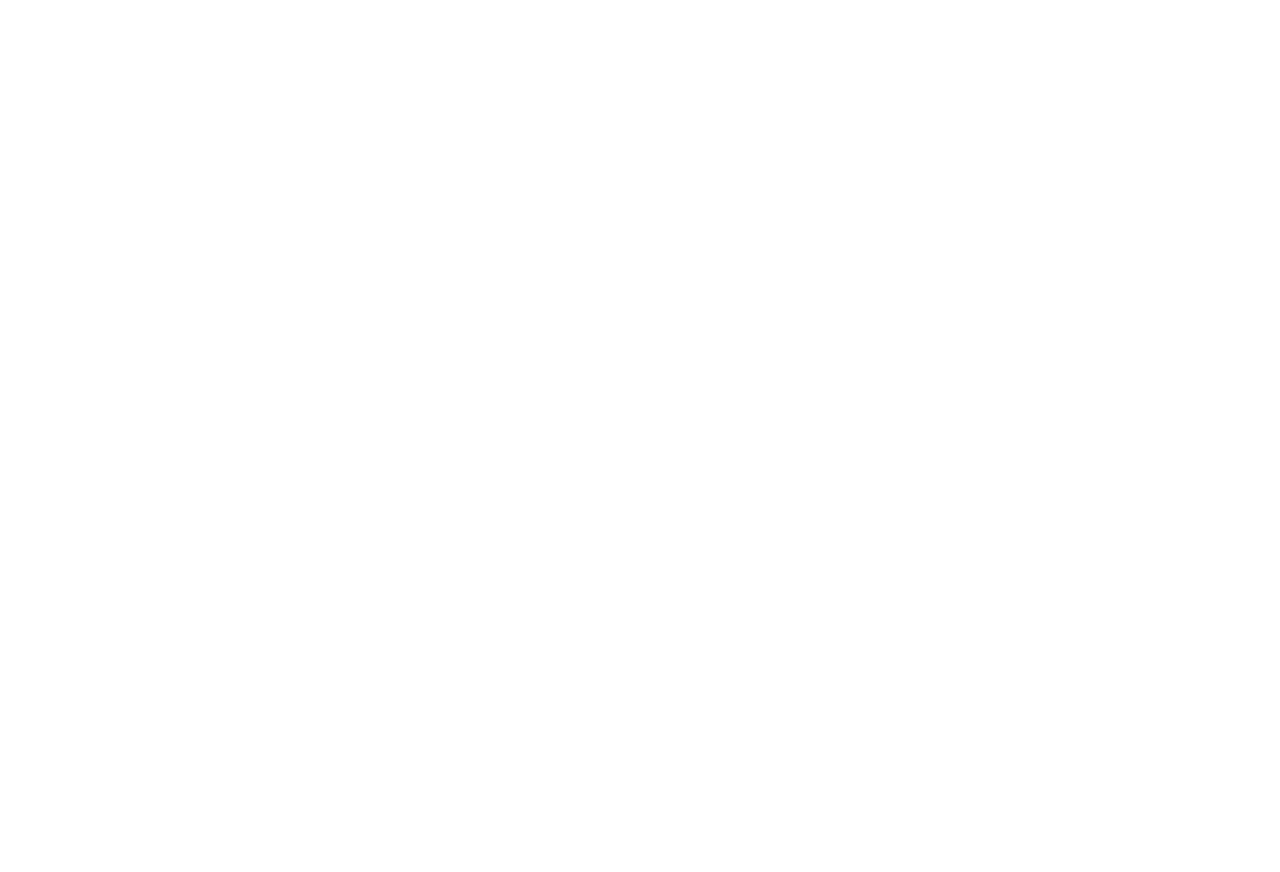
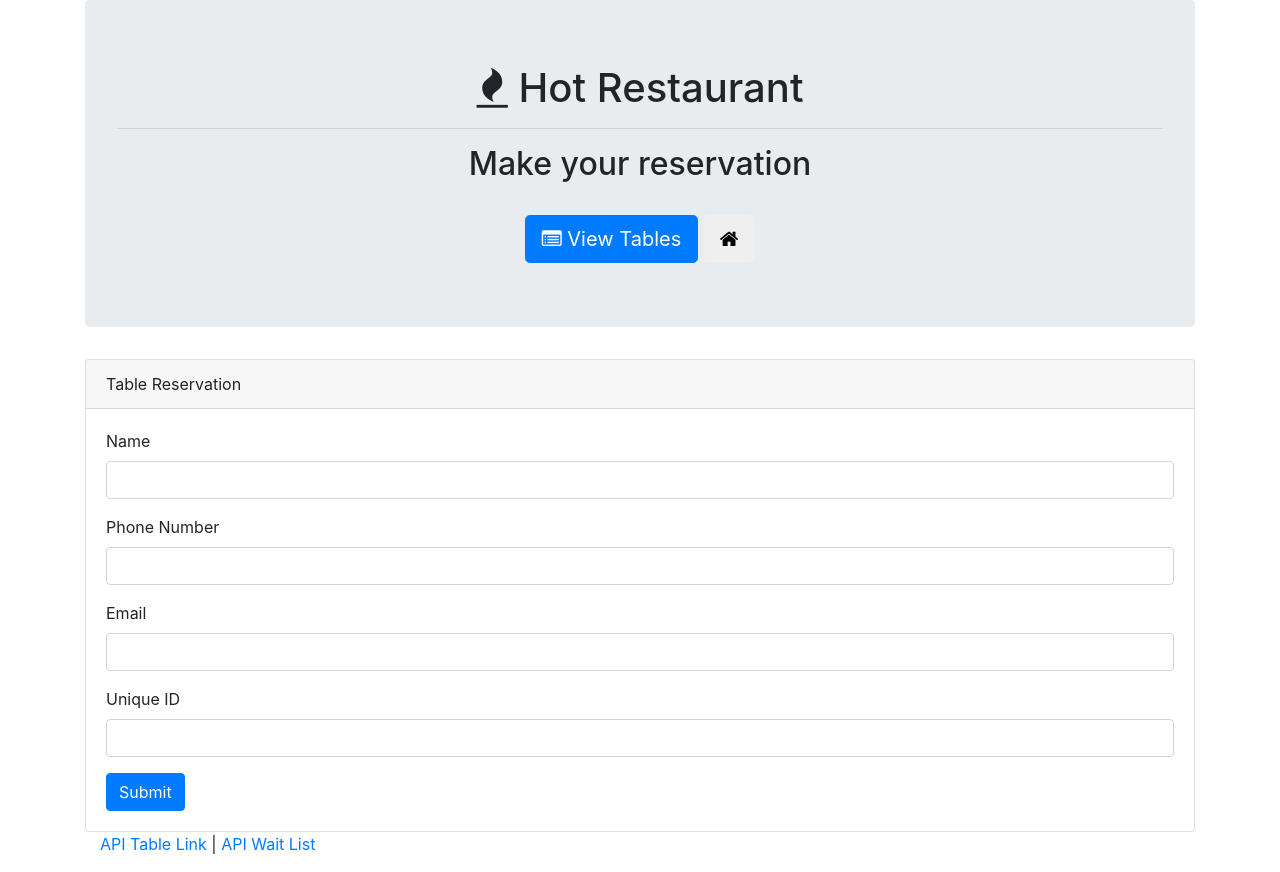
Before and after one commit to AugustoEA/hot-restaurants, a website: page make.html in a window 1280 px wide. Before the commit the page ends 800 px from the top, so only its background shows below. Drawn offline with nearby package versions, Linux system fonts and the light colour scheme.

Commit message:
HTML code for view.html and make.html

```diff
--- a/make.html
+++ b/make.html
@@ -0,0 +1,134 @@
+
+<!DOCTYPE html>
+<html lang="en">
+
+<head>
+  <meta charset="UTF-8">
+  <title>Reservation Page</title>
+
+  <!-- Latest compiled and minified CSS & JS -->
+  <link rel="stylesheet" href="https://maxcdn.bootstrapcdn.com/bootstrap/4.0.0/css/bootstrap.min.css">
+  <link rel="stylesheet" href="https://stackpath.bootstrapcdn.com/font-awesome/4.7.0/css/font-awesome.min.css">
+  <script src="https://code.jquery.com/jquery.js"></script>
+  <script src="https://maxcdn.bootstrapcdn.com/bootstrap/4.0.0/js/bootstrap.min.js"></script>
+
+</head>
+
+<body>
+
+  <div class="container">
+
+    <div class="jumbotron">
+      <h1 class="text-center">
+        <span class="fa fa-fire"></span> Hot Restaurant</h1>
+      <hr>
+      <h2 class="text-center">Make your reservation</h2>
+      <br>
+      <div class="text-center">
+        <a href="view.html">
+          <button class="btn btn-lg btn-primary">
+            <span class="fa fa-list-alt"></span> View Tables</button>
+        </a>
+        <a href="/">
+          <button class="btn btn-lg btn-default">
+            <span class="fa fa-home"></span>
+          </button>
+        </a>
+      </div>
+    </div>
+    <div class="row">
+      <div class="col-lg-12">
+        <!-- Reservation Page -->
+        <div class="card">
+          <div class="card-header">
+            Table Reservation
+          </div>
+          <div class="card-body">
+            <form role="form">
+              <div class="form-group">
+                <label for="reserve-name">Name</label>
+                <input type="text" class="form-control" id="reserve-name">
+              </div>
+              <div class="form-group">
+                <label for="reserve-phone">Phone Number</label>
+                <input type="text" class="form-control" id="reserve-phone">
+              </div>
+              <div class="form-group">
+                <label for="reserve-email">Email</label>
+                <input type="text" class="form-control" id="reserve-email">
+              </div>
+              <div class="form-group">
+                <label for="reserve-unique-id">Unique ID</label>
+                <input type="text" class="form-control" id="reserve-unique-id">
+              </div>
+              <button type="submit" class="btn btn-primary submit">Submit</button>
+            </form>
+          </div>
+        </div>
+      </div>
+    </div>
+
+
+    <footer class="footer">
+      <div class="container">
+        <p>
+          <a href="/api/tables">API Table Link</a> |
+          <a href="/api/waitlist">API Wait List</a>
+      </div>
+    </footer>
+
+  </div>
+
+</body>
+
+</html>
+
+<!-- BELOW CODE IS CRITICAL. IT HANDLES HOW FORM DATA IS SENT TO OUR SERVER -->
+<script type="text/javascript">
+  // In this code below we create the Front-end JavaScript which "POSTS" our form data to our express server.
+  // In essence, when the user hits submit, jQuery grabs all of the fields then sends a post request to our api
+  // Our api recognizes the route (/api/tables)... and then runs the associated code (found in api-routes.js).
+  // In this case the associated code "saves" the data to the table-data.js file or waitinglist-data.js file
+
+  $(".submit").on("click", function(event) {
+    event.preventDefault();
+
+    // Here we grab the form elements
+    var newReservation = {
+      customerName: $("#reserve-name").val().trim(),
+      phoneNumber: $("#reserve-phone").val().trim(),
+      customerEmail: $("#reserve-email").val().trim(),
+      customerID: $("#reserve-unique-id").val().trim()
+    };
+
+    console.log(newReservation);
+
+    // This line is the magic. It"s very similar to the standard ajax function we used.
+    // Essentially we give it a URL, we give it the object we want to send, then we have a "callback".
+    // The callback is the response of the server. In our case, we set up code in api-routes that "returns" true or false
+    // depending on if a tables is available or not.
+
+    $.post("/api/tables", newReservation,
+      function(data) {
+
+        // If a table is available... tell user they are booked.
+        if (data) {
+          alert("Yay! You are officially booked!");
+        }
+
+        // If a table is available... tell user they on the waiting list.
+        else {
+          alert("Sorry you are on the wait list");
+        }
+
+        // Clear the form when submitting
+        $("#reserve-name").val("");
+        $("#reserve-phone").val("");
+        $("#reserve-email").val("");
+        $("#reserve-unique-id").val("");
+
+      });
+
+  });
+
+</script>
```
Also changed, not shown: view.html (+2 -2 lines).
